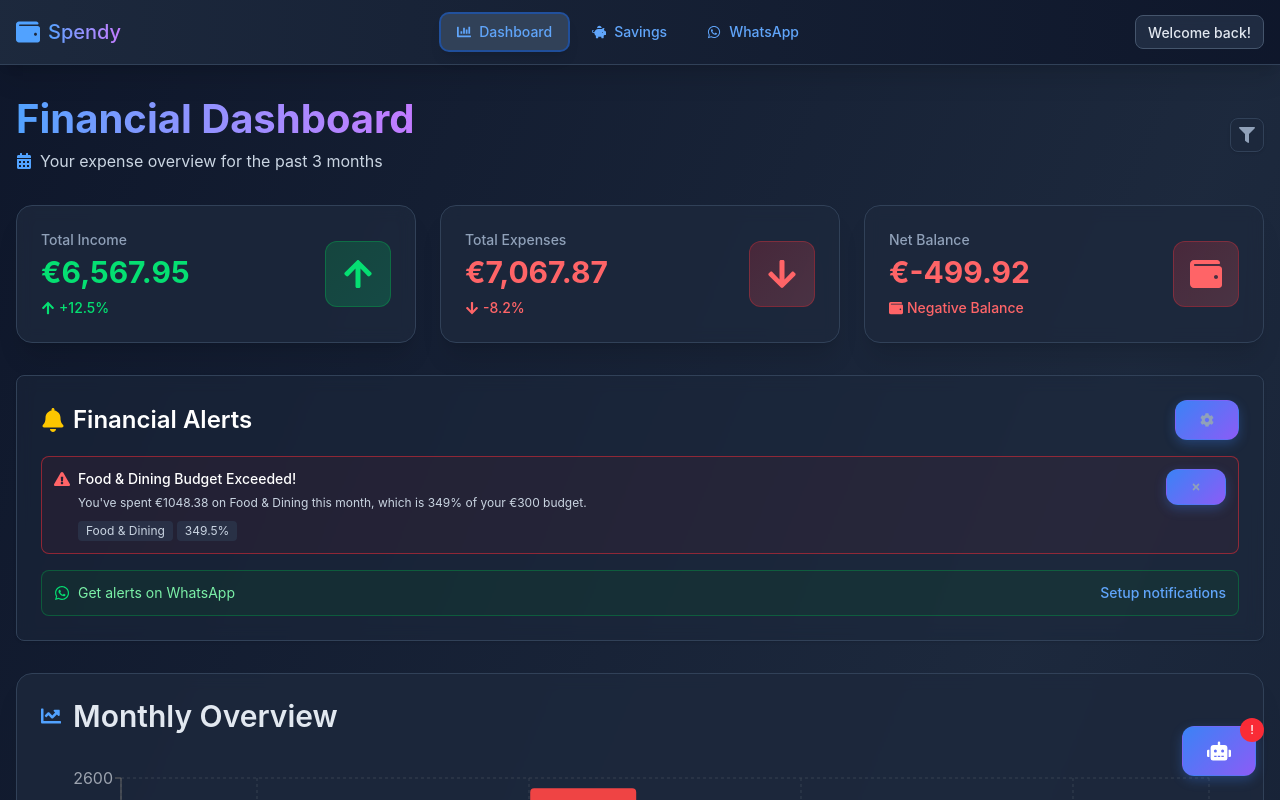
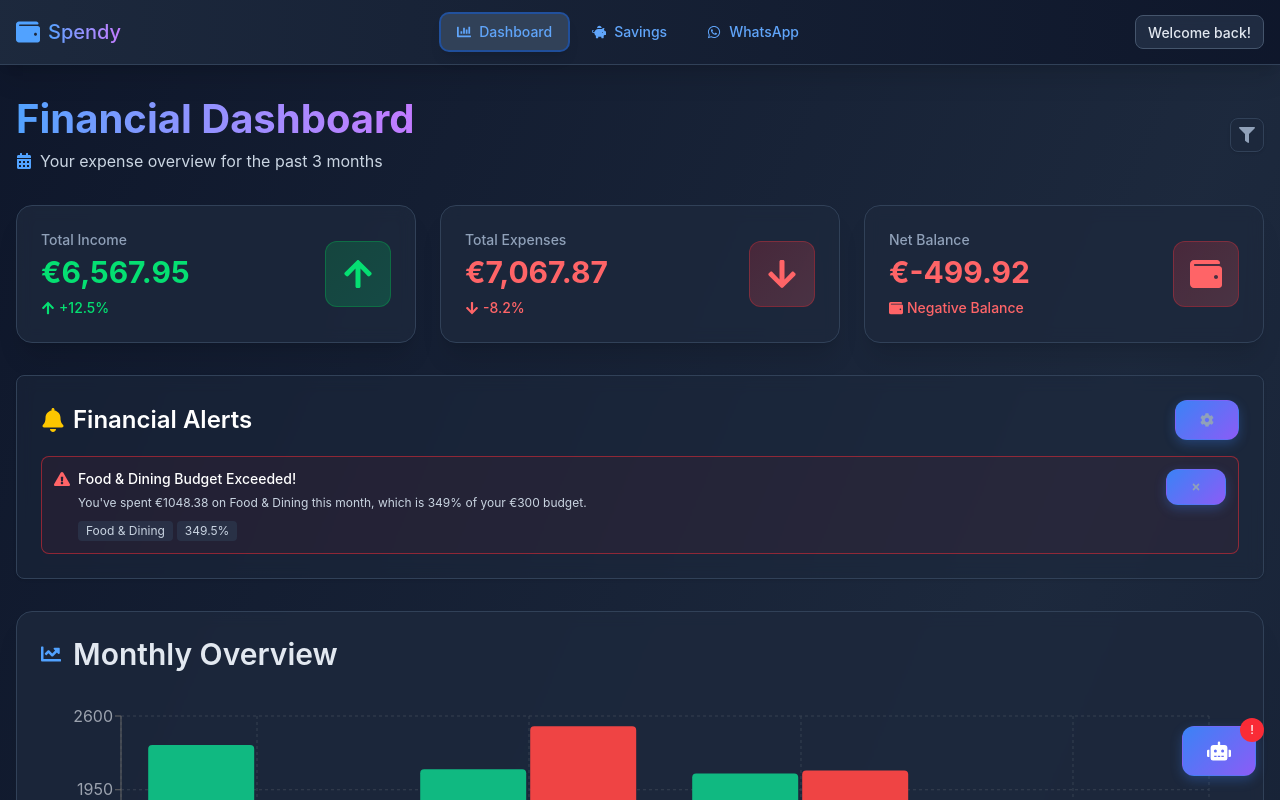
Before and after one commit to vikingnope/code-sprint, a React (Vite) app: page / in a window 1280 px wide. Shown: the top 800 px of the page. Built offline with nearby package versions, Linux system fonts and the light colour scheme.

Commit message:
removed whatsapp setup notification

```diff
--- a/src/components/dashboard/AlertCard.jsx
+++ b/src/components/dashboard/AlertCard.jsx
@@ -166,24 +166,6 @@ const AlertCard = ({ monthlyData, transactions, maxAlerts = 3 }) => {
         ))}
       </div>
 
-      {/* WhatsApp Notification Link */}
-      {visibleAlerts.length > 0 && (
-        <div className="mt-4 p-3 bg-green-900/20 border border-green-500/30 rounded-lg">
-          <div className="flex items-center justify-between">
-            <div className="flex items-center">
-              <FaWhatsapp className="text-green-400 mr-2" />
-              <span className="text-sm text-green-300">Get alerts on WhatsApp</span>
-            </div>
-            <Link
-              to="/whatsapp"
-              className="text-green-400 hover:text-green-300 text-sm font-medium underline"
-            >
-              Setup notifications
-            </Link>
-          </div>
-        </div>
-      )}
-
       {showSettings && (
         <AlertSettings onClose={handleSettingsClose} />
       )}
```
